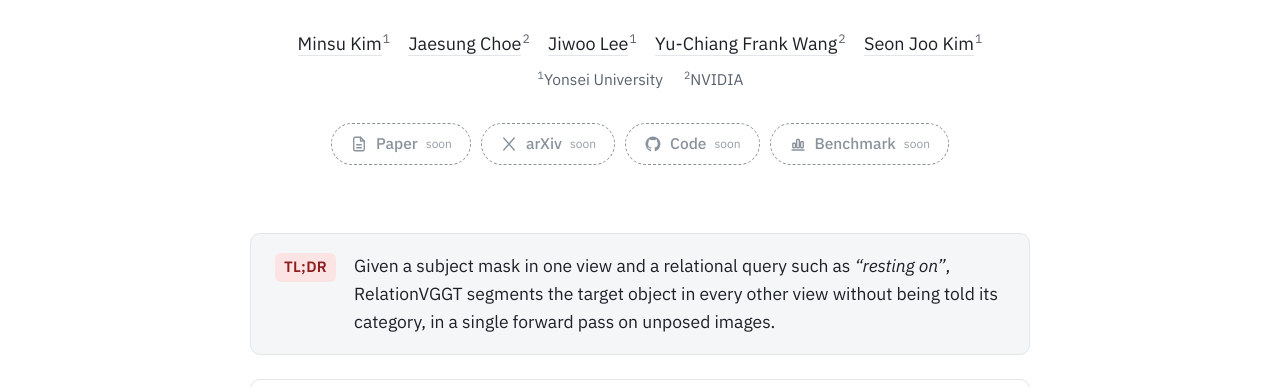
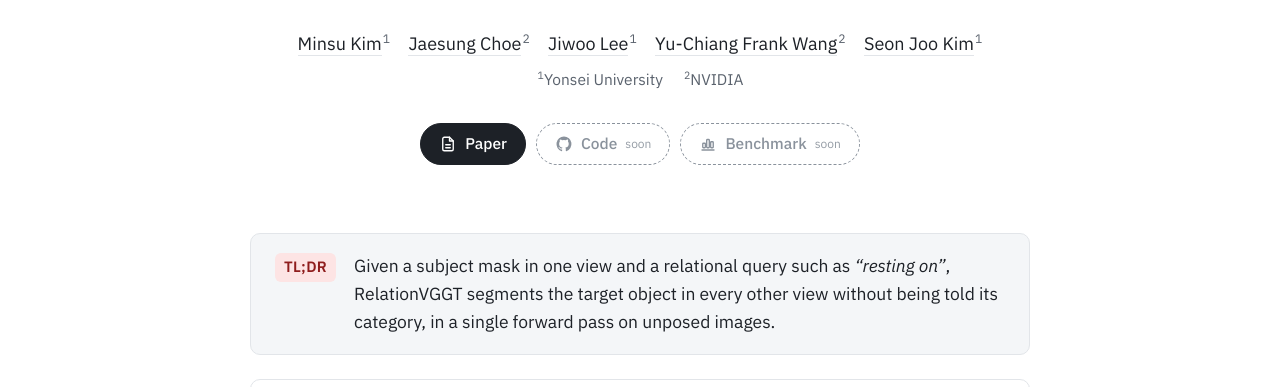
Before and after one commit to RelationVGGT/RelationVGGT.github.io, a plain HTML site: page index.html in a window 1280 px wide. Shown: the part 342-729 px from the top of the page. Drawn offline with Linux system fonts and the light colour scheme.

Commit message:
update arxiv link

```diff
--- a/index.html
+++ b/index.html
@@ -746,19 +746,17 @@ try { var t = localStorage.getItem("rvggt-theme"); if (t === "light" || t === "d
 <script>
 /* ---- Fill these in when available. Empty string = shown as "coming soon". ---- */
 var LINKS = {
-  paper:     "",   /* camera-ready PDF or NeurIPS proceedings */
-  arxiv:     "",
+  paper:     "https://arxiv.org/abs/2610.00970",
   code:      "",   /* GitHub repository */
   benchmark: ""    /* relation segmentation benchmark */
 };
 
 var ICONS = {
   paper:'<svg viewBox="0 0 24 24" fill="none" stroke="currentColor" stroke-width="1.8" stroke-linecap="round" stroke-linejoin="round"><path d="M14 3H7a2 2 0 0 0-2 2v14a2 2 0 0 0 2 2h10a2 2 0 0 0 2-2V8z"/><path d="M14 3v5h5M9 13h6M9 17h6"/></svg>',
-  arxiv:'<svg viewBox="0 0 24 24" fill="none" stroke="currentColor" stroke-width="1.8" stroke-linecap="round" stroke-linejoin="round"><path d="M5 4l14 16M19 4L5 20"/></svg>',
   code:'<svg viewBox="0 0 24 24" fill="currentColor"><path d="M12 2a10 10 0 0 0-3.2 19.5c.5.1.7-.2.7-.5v-1.7c-2.8.6-3.4-1.2-3.4-1.2-.5-1.2-1.1-1.5-1.1-1.5-.9-.6.1-.6.1-.6 1 .1 1.5 1 1.5 1 .9 1.5 2.4 1.1 2.9.8.1-.7.4-1.1.6-1.3-2.2-.3-4.6-1.1-4.6-5 0-1.1.4-2 1-2.7-.1-.3-.4-1.3.1-2.7 0 0 .8-.3 2.8 1a9.6 9.6 0 0 1 5 0c1.9-1.3 2.8-1 2.8-1 .5 1.4.2 2.4.1 2.7.6.7 1 1.6 1 2.7 0 3.9-2.4 4.7-4.6 5 .4.3.7.9.7 1.9V21c0 .3.2.6.7.5A10 10 0 0 0 12 2z"/></svg>',
   benchmark:'<svg viewBox="0 0 24 24" fill="none" stroke="currentColor" stroke-width="1.8" stroke-linecap="round" stroke-linejoin="round"><path d="M4 20h16"/><rect x="5" y="11" width="3.5" height="6" rx="1"/><rect x="10.25" y="6" width="3.5" height="11" rx="1"/><rect x="15.5" y="9" width="3.5" height="8" rx="1"/></svg>'
 };
-var LABELS = {paper:"Paper", arxiv:"arXiv", code:"Code", benchmark:"Benchmark"};
+var LABELS = {paper:"Paper", code:"Code", benchmark:"Benchmark"};
 
 (function renderLinks(){
   var ul = document.getElementById("links");
```
Also changed, not shown: 1 other file.
